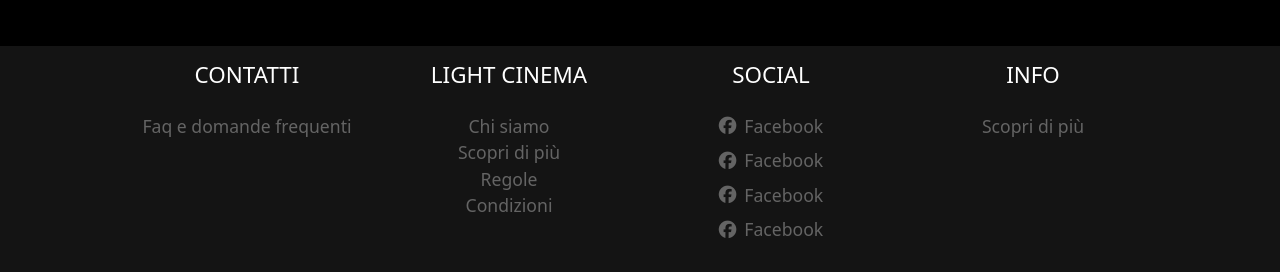
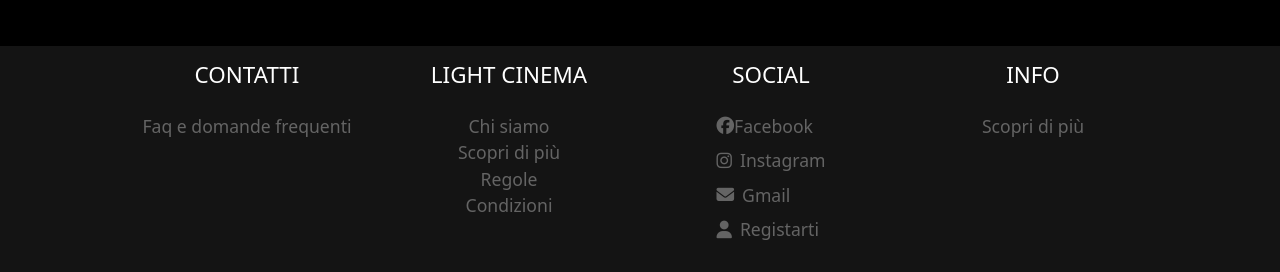
Before and after one commit to Casimiro-Moliterni/react-vite, a React (Vite) app: page / in a window 1280 px wide. Shown: the part 1686-1958 px from the top of the page. Built offline with nearby package versions, Linux system fonts and the light colour scheme; no server answers.

Commit message:
fix style css footer

```diff
--- a/src/components/Footer.jsx
+++ b/src/components/Footer.jsx
@@ -19,13 +19,13 @@ const Footer = () => {
                                 <li><a href="#">Condizioni</a></li>
                             </ul>
                         </div>
-                        <div className="col">
+                        <div className="col d-flex flex-column align-items-center">
                             <h3 className="fw-light">SOCIAL</h3>
-                            <ul className="d-flex flex-column gap-2 justify-content-center align-items-center">
+                            <ul className="d-flex flex-column gap-2">
                                 <li>
                                     <a href="#">
-                                        <div className="d-flex align-items-center gap-2">
-                                            <i className="fa-brands fa-facebook"></i>
+                                        <div className="d-flex align-items-center">
+                                            <i className="fa-brands fa-facebook "></i>
                                             <span>Facebook</span>
                                         </div>
                                     </a>
@@ -33,24 +33,24 @@ const Footer = () => {
                                 <li>
                                     <a href="#">
                                         <div className="d-flex align-items-center gap-2">
-                                            <i className="fa-brands fa-facebook"></i>
-                                            <span>Facebook</span>
+                                            <i className="fa-brands fa-instagram"></i>
+                                            <span>Instagram</span>
                                         </div>
                                     </a>
                                 </li>
                                 <li>
                                     <a href="#">
                                         <div className="d-flex align-items-center gap-2">
-                                            <i className="fa-brands fa-facebook"></i>
-                                            <span>Facebook</span>
+                                            <i className="fa-solid fa-envelope"></i>
+                                            <span>Gmail</span>
                                         </div>
                                     </a>
                                 </li>
                                 <li>
                                     <a href="#">
                                         <div className="d-flex align-items-center gap-2">
-                                            <i className="fa-brands fa-facebook"></i>
-                                            <span>Facebook</span>
+                                            <i className="fa-solid fa-user"></i>
+                                            <span>Registarti</span>
                                         </div>
                                     </a>
                                 </li>
@@ -143,7 +143,10 @@ const Footer = () => {
                             </div>
                         </div>
                     </div>
-                    <h4 className="text-center bg-black text-white">THE LIGHT CINEMA</h4>
+                    <div className="text-center bg-black">
+                        <h4 className=" pt-2 text-warning fs-1 fw-medium pb-2 mb-0 border-bottom ">THE LIGHT CINEMA</h4>
+                        <p className=" mb-0 py-2"><a href="#">thelightcinema@gmail.com</a></p>
+                    </div>
                 </div>
             </footer>
         </>
--- a/src/components/ListFilm.jsx
+++ b/src/components/ListFilm.jsx
@@ -73,6 +73,7 @@ const ListFilm = () => {
 
   }, [])
 
+// gestisce lo stato di item
   const [item, setItem] = useState(null);
   const handleClick = (id) => {
     setItem((item) => (item === id ? null : id));
--- a/src/index.css
+++ b/src/index.css
@@ -89,3 +89,8 @@ footer a{
   color: #646464;
   text-decoration: none;
 }
+
+footer a:hover{
+color: #ffffff;
+transition: 0.6s;
+}
```
